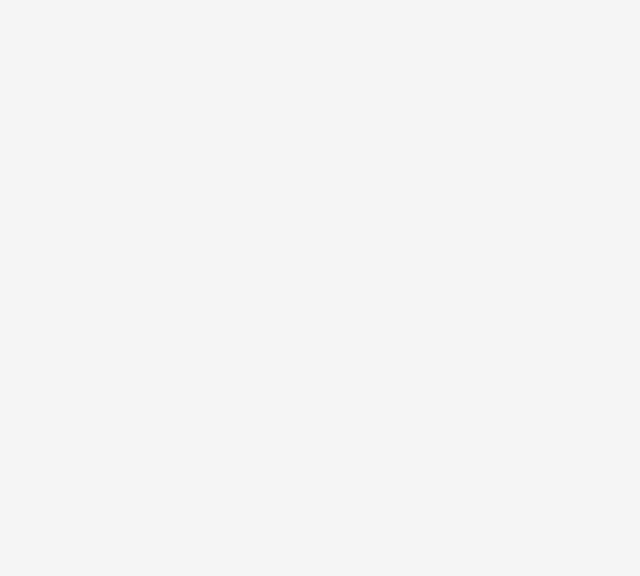
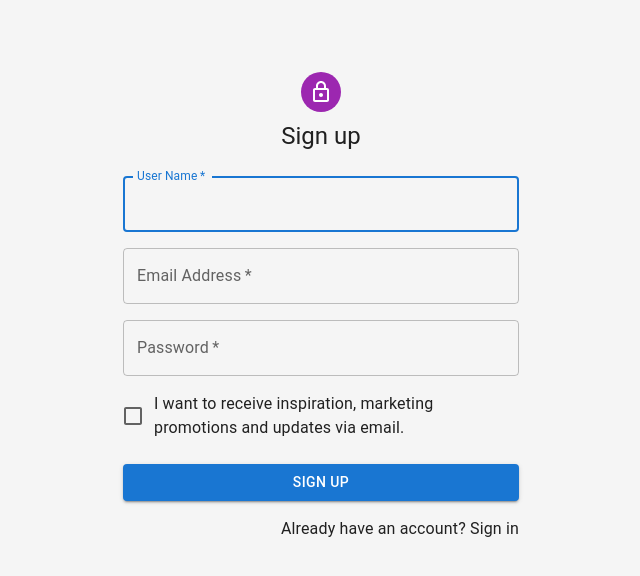
Before and after one commit to HarshGupta1101/educhain2.0, a React (Create React App) app: page /register in a window 1280 px wide. Before the commit this address had no page. Shown: the top 576 px of the page, without its empty margins (319-959 px from the left). Built offline with nearby package versions, Linux system fonts and the light colour scheme; the HTML template or start-up script is replaced by a standard one.

Commit message:
Added login and register

```diff
--- a/package.json
+++ b/package.json
@@ -3,6 +3,10 @@
   "version": "0.1.0",
   "private": true,
   "dependencies": {
+    "@emotion/react": "^11.10.6",
+    "@emotion/styled": "^11.10.6",
+    "@mui/icons-material": "^5.11.16",
+    "@mui/material": "^5.12.0",
     "@testing-library/jest-dom": "^5.16.5",
     "@testing-library/react": "^13.4.0",
     "@testing-library/user-event": "^13.5.0",
--- a/src/App.jsx
+++ b/src/App.jsx
@@ -2,6 +2,8 @@ import { BrowserRouter, Routes, Route } from 'react-router-dom';
 import './App.css';
 import HomePage from './pages/Home.Page';
 import DefaultLayout from './layouts/Default.Layout';
+import SignIn from './components/SignIn/SignIn.Component';
+import SignUp from './components/SignUp/SignUp.Component';
 
 function App() {
   return (
@@ -16,6 +18,8 @@ function App() {
             </DefaultLayout>
           }
         />
+        <Route path='/login' exact element={<SignIn />} />
+        <Route path='/register' exact element={<SignUp />} />
       </Routes>
     </BrowserRouter>
   );
--- /dev/null
+++ b/src/components/HeroCarousel/Arrows.Component.jsx
@@ -0,0 +1,25 @@
+import React from "react";
+
+export function NextArrow(props) {
+    return (
+        <>
+            <div
+                className={props.className}
+                style={{ ...props.style }}
+                onClick={props.onClick}
+            />
+        </>
+    );
+}
+
+export function PrevArrow(props) {
+    return (
+        <>
+            <div
+                className={props.className}
+                style={{ ...props.style }}
+                onClick={props.onClick}
+            />
+        </>
+    );
+}
--- /dev/null
+++ b/src/components/HeroCarousel/HeroCarousel.Component.jsx
@@ -0,0 +1,65 @@
+import React, { useState } from "react";
+import HeroSlider from "react-slick";
+
+//Arrow components
+import { NextArrow, PrevArrow } from "./Arrows.Component";
+
+const HeroCarousel = () => {
+    const [images, setImages] = useState([]);
+
+
+    const settingsLG = {
+        arrows: true,
+        autoplay: true,
+        centerMode: true,
+        centerPadding: "200px",
+        slidesToShow: 1,
+        infinite: true,
+        slideToScroll: 1,
+        nextArrow: <NextArrow />,
+        prevArrow: <PrevArrow />,
+    };
+
+    const settings = {
+        arrows: true,
+        slidesToShow: 1,
+        infinite: true,
+        speed: 500,
+        slideToScroll: 1,
+        nextArrow: <NextArrow />,
+        prevArrow: <PrevArrow />,
+    };
+
+    return (
+        <>
+            <div className="lg:hidden">
+                <HeroSlider {...settings}>
+                    {images.map((image) => (
+                        <div className="w-full h-56 md:h-80 py-3">
+                            <img
+                                src={`https://image.tmdb.org/t/p/original${image.backdrop_path}`}
+                                alt="Hero Banner"
+                                className="w-full h-full rounded-md object-center "
+                            />
+                        </div>
+                    ))}
+                </HeroSlider>
+            </div>
+            <div className="hidden lg:block">
+                <HeroSlider {...settingsLG}>
+                    {images.map((image) => (
+                        <div className="w-full h-96 px-2 py-3">
+                            <img
+                                src={`https://image.tmdb.org/t/p/original${image.backdrop_path}`}
+                                alt="Hero Banner"
+                                className="w-full h-full rounded-md object-center "
+                            />
+                        </div>
+                    ))}
+                </HeroSlider>
+            </div>
+        </>
+    );
+};
+
+export default HeroCarousel;
--- a/src/components/Navbar/Navbar.Component.jsx
+++ b/src/components/Navbar/Navbar.Component.jsx
@@ -1,14 +1,15 @@
-import React from "react";
-import { BiSearch } from "react-icons/bi";
-import {IoCartSharp} from 'react-icons/io5'
-import { Link } from "react-router-dom";
+import React from 'react';
+import { BiSearch } from 'react-icons/bi';
+import ShoppingCartIcon from '@mui/icons-material/ShoppingCart';
+import { Link } from 'react-router-dom';
+import { Badge } from '@mui/material';
 
 function NavSm() {
   return (
     <>
-            <div className="text-white flex items-center justify-between">
-                <div className="w-6 h-6">
-                    <BiSearch/>
+      <div className='text-white flex items-center justify-between'>
+        <div className='w-6 h-6'>
+          <BiSearch />
         </div>
       </div>
     </>
@@ -18,12 +19,12 @@ function NavSm() {
 function NavMd() {
   return (
     <>
-            <div className="w-full flex items-center gap-3 bg-white  px-3 py-1 rounded-md">
+      <div className='w-full flex items-center gap-3 bg-white  px-3 py-1 rounded-md'>
         <BiSearch />
         <input
-                    type="search"
-                    className="w-full bg-transparent border-none focus:outline-none"
-                    placeholder="Search Courses"
+          type='search'
+          className='w-full bg-transparent border-none focus:outline-none'
+          placeholder='Search Courses'
         />
       </div>
     </>
@@ -33,33 +34,42 @@ function NavMd() {
 function NavLg() {
   return (
     <>
-            <div className="container flex mx-auto px-4 items-center justify-between">
-                <div className="flex items-center w-1/2 gap-3">
-                    <h1 className="text-white font-bold text-2xl"> <span className="text-orange-400">E</span>du<span className="text-orange-400">C</span>hain</h1>
-                    <div className="w-full flex items-center gap-3 bg-white  px-3 py-1 rounded-md">
+      <div className='container flex mx-auto px-4 items-center justify-between'>
+        <div className='flex items-center w-1/2 gap-3'>
+          <h1 className='text-white font-bold text-2xl'>
+            {' '}
+            <span className='text-orange-400'>E</span>du
+            <span className='text-orange-400'>C</span>hain
+          </h1>
+          <div className='w-full flex items-center gap-3 bg-white  px-3 py-1 rounded-md'>
             <BiSearch />
             <input
-                            type="search"
-                            className="w-full bg-transparent border-none focus:outline-none"
-                            placeholder="Search Courses"
+              type='search'
+              className='w-full bg-transparent border-none focus:outline-none'
+              placeholder='Search Courses'
             />
           </div>
         </div>
-                <div className="flex items-center gap-5">
-                    <Link className="text-gray-200 text-base flex items-center cursor-pointer hover:text-white">
+        <div className='flex items-center gap-5'>
+          <Link className='text-gray-200 text-base flex items-center cursor-pointer hover:text-white'>
             Home
           </Link>
-                    <Link className="text-gray-200 text-base flex items-center cursor-pointer hover:text-white">
+          <Link className='text-gray-200 text-base flex items-center cursor-pointer hover:text-white'>
             About
           </Link>
-                    <Link className="text-gray-200 text-base flex items-center cursor-pointer hover:text-white">
+          <Link className='text-gray-200 text-base flex items-center cursor-pointer hover:text-white'>
             Courses
           </Link>
-                    <Link className="bg-orange-400 text-white px-2 py-1 text-sm rounded">
+          <Link
+            to='/login'
+            className='bg-orange-400 text-white px-2 py-1 text-sm rounded'
+          >
             Sign In
           </Link>
-                    <Link className="w-8 h-8 text-white">
-                        <IoCartSharp className="w-full h-full" />
+          <Link className='w-8 h-8 text-white'>
+            <Badge badgeContent={4} color='primary'>
+              <ShoppingCartIcon  />
+            </Badge>
           </Link>
         </div>
       </div>
@@ -70,16 +80,16 @@ function NavLg() {
 const Navbar = () => {
   return (
     <>
-            <nav className="bg-darkBackground-700 px-4 py-3">
-                <div className="md:hidden">
+      <nav className='bg-darkBackground-700 px-4 py-3'>
+        <div className='md:hidden'>
           {/* Mobile Screen */}
           <NavSm />
         </div>
-                <div className="hidden md:flex lg:hidden">
+        <div className='hidden md:flex lg:hidden'>
           {/* Medium/Tab Screen */}
           <NavMd />
         </div>
-                <div className="hidden w-full lg:flex">
+        <div className='hidden w-full lg:flex'>
           {/* Large Screen*/}
           <NavLg />
         </div>
--- /dev/null
+++ b/src/components/SignIn/SignIn.Component.jsx
@@ -0,0 +1,97 @@
+import * as React from 'react';
+import Avatar from '@mui/material/Avatar';
+import Button from '@mui/material/Button';
+import CssBaseline from '@mui/material/CssBaseline';
+import TextField from '@mui/material/TextField';
+import FormControlLabel from '@mui/material/FormControlLabel';
+import Checkbox from '@mui/material/Checkbox';
+// import Link from '@mui/material/Link';
+import Grid from '@mui/material/Grid';
+import Box from '@mui/material/Box';
+import LockOutlinedIcon from '@mui/icons-material/LockOutlined';
+import Typography from '@mui/material/Typography';
+import Container from '@mui/material/Container';
+import { createTheme, ThemeProvider } from '@mui/material/styles';
+import { Link } from 'react-router-dom';
+
+const theme = createTheme();
+
+export default function SignIn() {
+  const handleSubmit = (event) => {
+    event.preventDefault();
+    const data = new FormData(event.currentTarget);
+    console.log({
+      email: data.get('email'),
+      password: data.get('password'),
+    });
+  };
+
+  return (
+    <ThemeProvider theme={theme}>
+      <Container component="main" maxWidth="xs">
+        <CssBaseline />
+        <Box
+          sx={{
+            marginTop: 8,
+            display: 'flex',
+            flexDirection: 'column',
+            alignItems: 'center',
+          }}
+        >
+          <Avatar sx={{ m: 1, bgcolor: 'secondary.main' }}>
+            <LockOutlinedIcon />
+          </Avatar>
+          <Typography component="h1" variant="h5">
+            Sign in
+          </Typography>
+          <Box component="form" onSubmit={handleSubmit} noValidate sx={{ mt: 1 }}>
+            <TextField
+              margin="normal"
+              required
+              fullWidth
+              id="email"
+              label="Email Address"
+              name="email"
+              autoComplete="email"
+              autoFocus
+            />
+            <TextField
+              margin="normal"
+              required
+              fullWidth
+              name="password"
+              label="Password"
+              type="password"
+              id="password"
+              autoComplete="current-password"
+            />
+            <FormControlLabel
+              control={<Checkbox value="remember" color="primary" />}
+              label="Remember me"
+            />
+            <Button
+              type="submit"
+              fullWidth
+              variant="contained"
+              sx={{ mt: 3, mb: 2 }}
+            >
+              Sign In
+            </Button>
+            <Grid container>
+              <Grid item xs>
+                <Link to="/" variant="body2">
+                  Forgot password?
+                </Link>
+              </Grid>
+              <Grid item>
+                <Link to="/register" variant="body2">
+                  {"Don't have an account? Sign Up"}
+                </Link>
+              </Grid>
+            </Grid>
+          </Box>
+        </Box>
+      </Container>
+    </ThemeProvider>
+  );
+}
--- /dev/null
+++ b/src/components/SignUp/SignUp.Component.jsx
@@ -0,0 +1,118 @@
+import * as React from 'react';
+import Avatar from '@mui/material/Avatar';
+import Button from '@mui/material/Button';
+import CssBaseline from '@mui/material/CssBaseline';
+import TextField from '@mui/material/TextField';
+import FormControlLabel from '@mui/material/FormControlLabel';
+import Checkbox from '@mui/material/Checkbox';
+// import Link from '@mui/material/Link';
+import Grid from '@mui/material/Grid';
+import Box from '@mui/material/Box';
+import LockOutlinedIcon from '@mui/icons-material/LockOutlined';
+import Typography from '@mui/material/Typography';
+import Container from '@mui/material/Container';
+import { createTheme, ThemeProvider } from '@mui/material/styles';
+import { Link } from 'react-router-dom';
+
+const theme = createTheme();
+
+export default function SignUp() {
+  const handleSubmit = (event) => {
+    event.preventDefault();
+    const data = new FormData(event.currentTarget);
+    console.log({
+      email: data.get('email'),
+      password: data.get('password'),
+    });
+  };
+
+  return (
+    <ThemeProvider theme={theme}>
+      <Container component="main" maxWidth="xs">
+        <CssBaseline />
+        <Box
+          sx={{
+            marginTop: 8,
+            display: 'flex',
+            flexDirection: 'column',
+            alignItems: 'center',
+          }}
+        >
+          <Avatar sx={{ m: 1, bgcolor: 'secondary.main' }}>
+            <LockOutlinedIcon />
+          </Avatar>
+          <Typography component="h1" variant="h5">
+            Sign up
+          </Typography>
+          <Box component="form" noValidate onSubmit={handleSubmit} sx={{ mt: 3 }}>
+            <Grid container spacing={2}>
+              <Grid item xs={12}>
+                <TextField
+                  autoComplete="given-name"
+                  name="userName"
+                  required
+                  fullWidth
+                  id="userName"
+                  label="User Name"
+                  autoFocus
+                />
+              </Grid>
+              {/* <Grid item xs={12} sm={6}>
+                <TextField
+                  required
+                  fullWidth
+                  id="lastName"
+                  label="Last Name"
+                  name="lastName"
+                  autoComplete="family-name"
+                />
+              </Grid> */}
+              <Grid item xs={12}>
+                <TextField
+                  required
+                  fullWidth
+                  id="email"
+                  label="Email Address"
+                  name="email"
+                  autoComplete="email"
+                />
+              </Grid>
+              <Grid item xs={12}>
+                <TextField
+                  required
+                  fullWidth
+                  name="password"
+                  label="Password"
+                  type="password"
+                  id="password"
+                  autoComplete="new-password"
+                />
+              </Grid>
+              <Grid item xs={12}>
+                <FormControlLabel
+                  control={<Checkbox value="allowExtraEmails" color="primary" />}
+                  label="I want to receive inspiration, marketing promotions and updates via email."
+                />
+              </Grid>
+            </Grid>
+            <Button
+              type="submit"
+              fullWidth
+              variant="contained"
+              sx={{ mt: 3, mb: 2 }}
+            >
+              Sign Up
+            </Button>
+            <Grid container justifyContent="flex-end">
+              <Grid item>
+                <Link to='/login' variant="body2">
+                  Already have an account? Sign in
+                </Link>
+              </Grid>
+            </Grid>
+          </Box>
+        </Box>
+      </Container>
+    </ThemeProvider>
+  );
+}
```
Also changed, not shown: 1 other file (tests, documents, lock files or other folders). Lines whose indentation alone changed are shown as unchanged.
